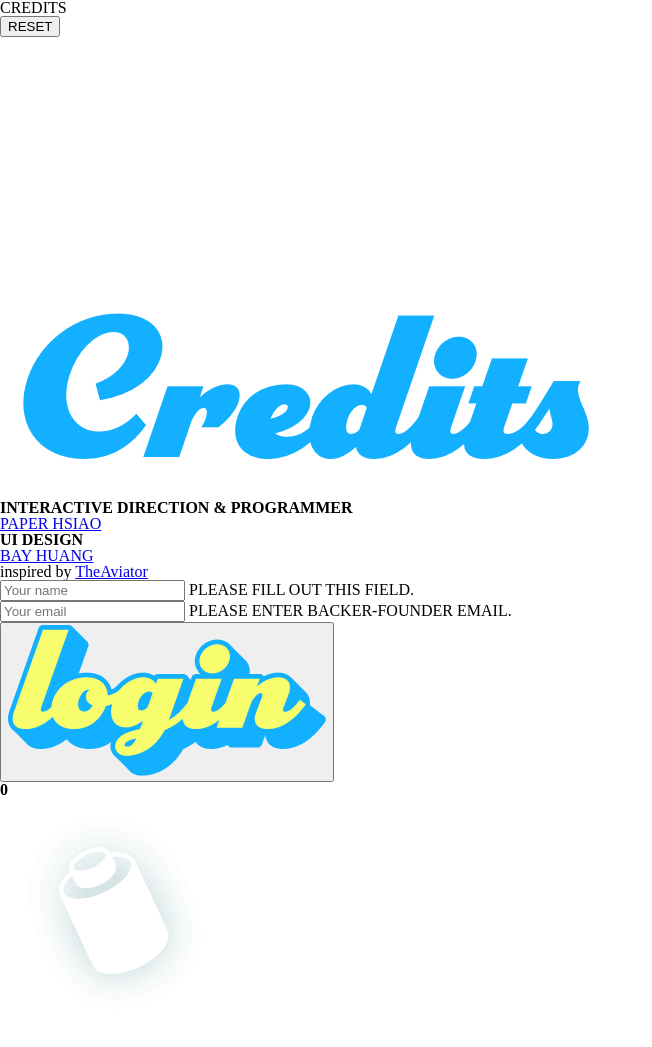
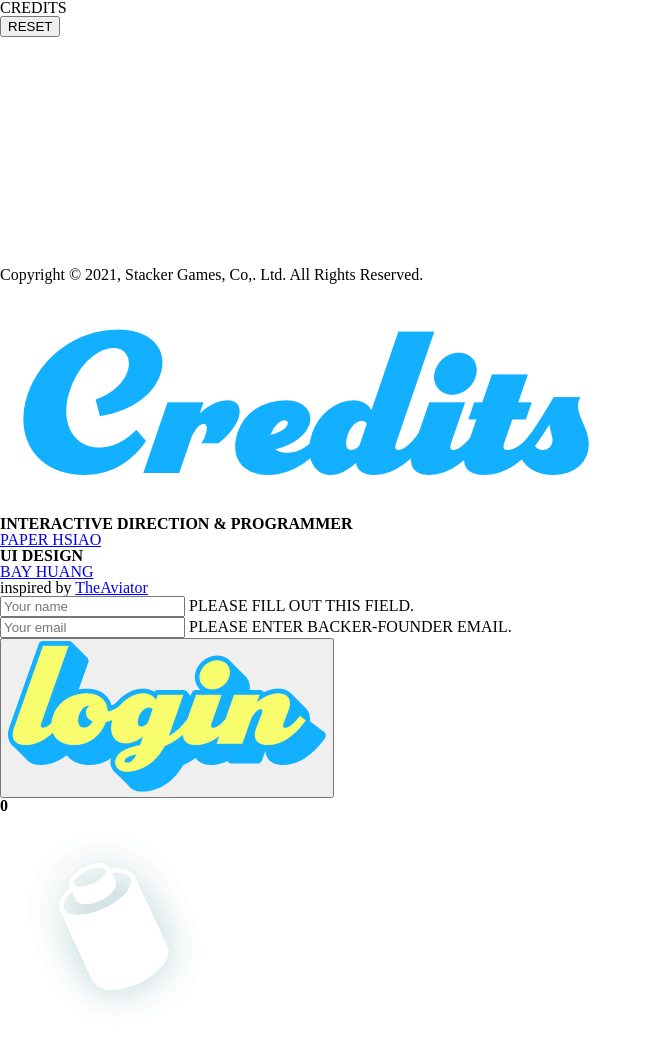
Before and after one commit to destiny5420/explorer-airplane-game, a website: page src/index.html in a window 1280 px wide. Shown: the top 1047 px of the page, without its empty margins (0-652 px from the left). Drawn offline with Linux system fonts and the light colour scheme.

Commit message:
feat: 新增 copyright

```diff
--- a/src/index.html
+++ b/src/index.html
@@ -29,7 +29,7 @@
     <link rel="stylesheet" href="/static/css/reset.min.css" />
     <link rel="preconnect" href="https://fonts.gstatic.com" />
     <link
-      href="https://fonts.googleapis.com/css2?family=Acme&family=Roboto:wght@500;700&family=Lato:wght@700;900&display=swap"
+      href="https://fonts.googleapis.com/css2?family=Acme&family=Roboto:wght@100;500;700&family=Lato:wght@700;900&display=swap"
       rel="stylesheet"
     />
   </head>
@@ -55,6 +55,11 @@
               </div>
               <div class="inner"></div>
             </div>
+          </div>
+        </div>
+        <div class="mb-panel">
+          <div class="anim">
+            <p>Copyright © 2021, Stacker Games, Co,. Ltd. All Rights Reserved.</p>
           </div>
         </div>
         <div id="credit-panel" class="credit-panel transing-50">
--- a/src/scss/index/all.scss
+++ b/src/scss/index/all.scss
@@ -146,6 +146,24 @@
     }
   }
 
+  .mb-panel {
+    @include independent();
+
+    font-weight: 100;
+    font-size: 14px;
+    color: #fff;
+    left: 50%;
+    bottom: 30px;
+    transform: translateX(-50%);
+
+    .anim {
+      @include flex-center();
+
+      opacity: 0;
+      transform: translateY(50px);
+    }
+  }
+
   .ui-score {
     @include independent(10);
 
@@ -160,7 +178,7 @@
   .energy-bar {
     @include independent(10);
 
-    bottom: 5%;
+    bottom: 7.5%;
     left: 50%;
     transform: translate(-50%, 0%);
 
```
Also changed, not shown: src/js/main/App.js (+14 -0 lines).
